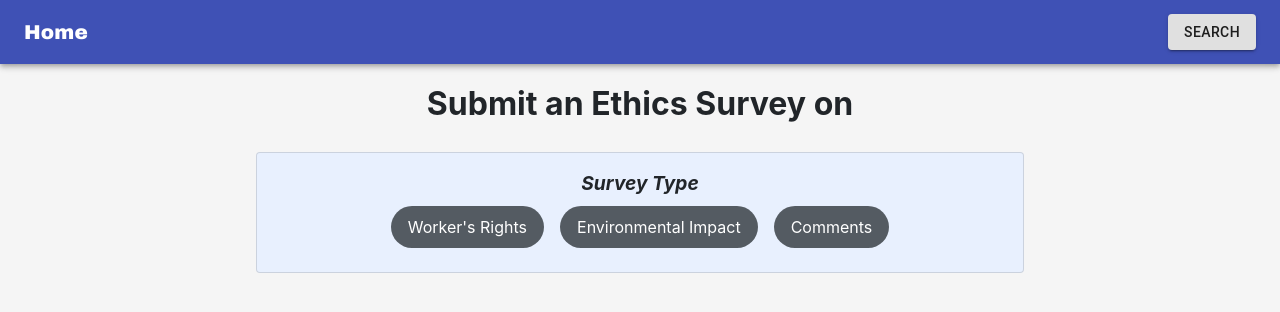
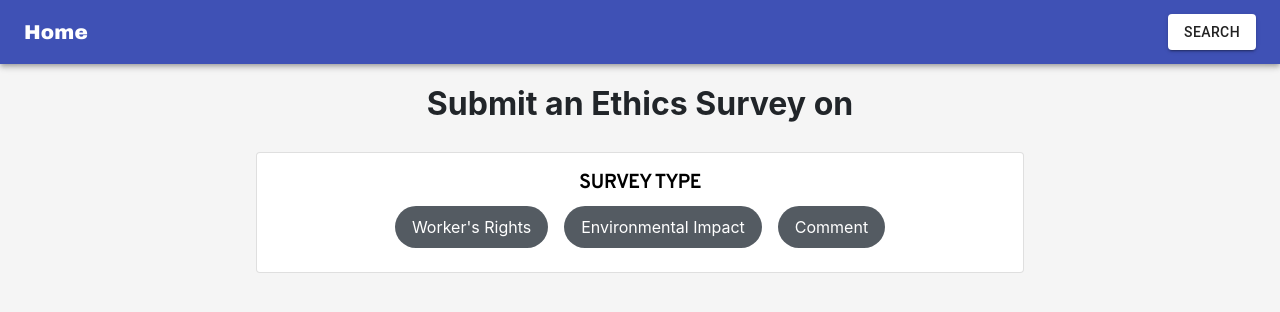
Before and after one commit to xenown/deltahacks2020, a React (Create React App) app: page /survey in a window 1280 px wide. Shown: the top 312 px of the page. Built offline with nearby package versions, Linux system fonts and the light colour scheme; a web font is replaced by a local one.

Commit message:
Added color styling to survey page

```diff
--- a/src/Components/Land.css
+++ b/src/Components/Land.css
@@ -1,7 +1,7 @@
 .main {
     background-image: linear-gradient(rgba(0, 0, 0, 0.7), rgba(0, 0, 0, 0.7)), url("../sustainability.jpg");
     background-size: cover;
-    height: 55vh;
+    height: 50vh;
     position: relative;
     text-align: center;
 }
--- a/src/Components/Navbar.css
+++ b/src/Components/Navbar.css
@@ -7,3 +7,7 @@
     text-emphasis: underline;
     color: white;
 }
+
+.search-button {
+    background-color: white !important;
+}
--- a/src/Components/Navbar.js
+++ b/src/Components/Navbar.js
@@ -157,7 +157,7 @@ export default function PrimarySearchAppBar(props) {
           <div className={classes.grow} />
           <div className={classes.sectionDesktop}>
             {!searchbarOpen &&
-              <Button variant="contained"
+              <Button variant="contained" className="search-button"
                 onClick={() => setSearch("")}
                 to="/search"
                 component={Link}>
--- a/src/Components/Search.css
+++ b/src/Components/Search.css
@@ -2,3 +2,7 @@
     width: 95% !important;
     margin: 1.25rem auto;
 }
+
+.MuiTableSortLabel-root {
+    font-weight: bold;
+}
--- a/src/Components/Survey.css
+++ b/src/Components/Survey.css
@@ -9,6 +9,10 @@
     margin: auto
 }
 
+.comp-name {
+    color: #3F52B5
+}
+
 .nav-link {
     background-color: #545b62;
     border-color: #4e555b;
@@ -17,15 +21,20 @@
     border-radius: 3rem !important;
 }
 
+.nav-link.active {
+    background-color: #3F52B5 !important;
+}
+
 .nav-link:hover, .nav-link.active:hover {
     background-color: #0063cc;
     color: white;
 }
 
 .survey-type {
-    font-style: italic;
+    font-family: overpass;
     font-weight: bold;
     font-size: 1.2rem;
+    color: black;
 }
 
 .survey-container {
@@ -42,10 +51,12 @@
     width: 60%;
     margin: 1.5rem auto;
     padding: 1rem;
-    background-color: #e8f0fe;
+    background-color: white;
 }
 
 .submit-form {
+    border-color: #3F52B5;;
+    background-color: #3F52B5;;
     margin-bottom: 2rem;
     margin-top: 1rem;
 }
--- a/src/Components/Survey.js
+++ b/src/Components/Survey.js
@@ -13,17 +13,17 @@ class Survey extends React.Component {
         return (
             <div>
                 <div className="survey-header">
-                    Submit an Ethics Survey on {this.props.companySelected}
+                    Submit an Ethics Survey on <span className="comp-name"> {this.props.companySelected} </span>
                 </div>
                 <div className="survey-container">
                     <div className="card">
                         <div className="survey-type">
-                            Survey Type
+                            SURVEY TYPE
             </div>
                         <ul className="nav nav-tabs justify-content-center">
                             <li className="nav-pills"><a className="nav-link" data-toggle="pill" href="#workers">Worker's Rights</a></li>
                             <li className="nav-pills"><a className="nav-link" data-toggle="pill" href="#environment">Environmental Impact</a></li>
-                            <li className="nav-pills"><a className="nav-link" data-toggle="pill" href="#comments">Comments</a></li>
+                            <li className="nav-pills"><a className="nav-link" data-toggle="pill" href="#comments">Comment</a></li>
                         </ul>
                     </div>
 
```
